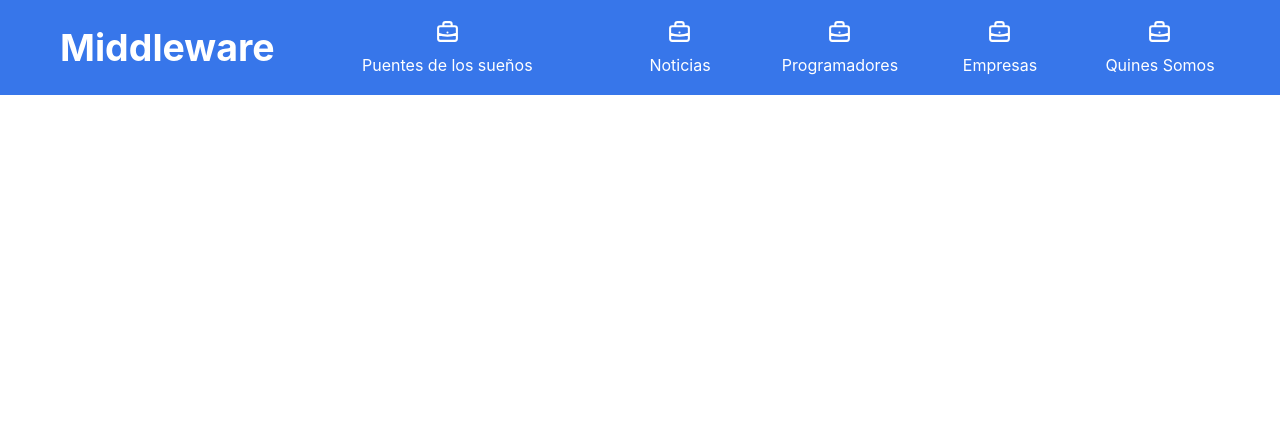
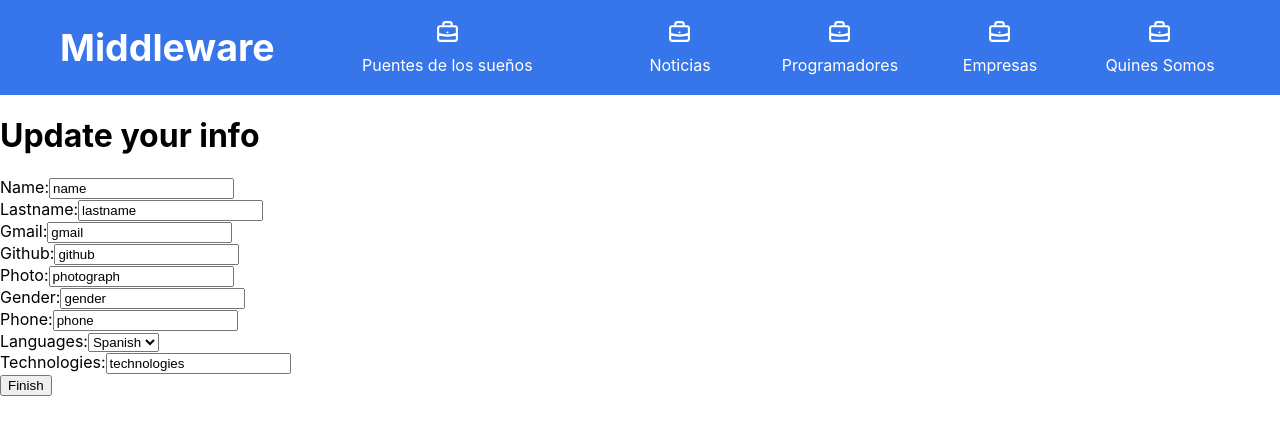
Before and after one commit to hernandiazz9/MiddlewareApp, a React (Create React App) app in the folder client/: page /createuser in a window 1280 px wide. Shown: the top 434 px of the page. Built offline with nearby package versions, Linux system fonts and the light colour scheme.

Commit message:
first commit, form basic ready

```diff
--- a/client/src/App.js
+++ b/client/src/App.js
@@ -4,6 +4,7 @@ import Login from "./components/login";
 import Home from "./components/Home";
 import LandingPage from './components/LandingPage';
 import NavBar from "./components/NavBar/NavBar"
+import CreateUsers from "./components/CreateUsers/CreateUsers";
 function App() {
   return (
     <Router>
@@ -12,6 +13,7 @@ function App() {
         <Route exact path="/login" component={Login} />
         <Route exact path="/home" component={Home} />
         <Route exact path="/" component={LandingPage} />
+        <Route exact path="/createuser" component={CreateUsers} />
         {/* <RutaPrivada exact path="/proyectos" component={Proyectos} /> */}
       </Switch>
     </Router>
--- /dev/null
+++ b/client/src/components/CreateUsers/CreateUsers.jsx
@@ -0,0 +1,74 @@
+import React from 'react'
+
+
+const CreateUsers = () => {
+    return (
+        <div>
+            <form>
+                <div>
+                    <h1>Update your info</h1>
+                </div>
+                <div>
+                    <label>Name:</label>
+                    <input type='text'
+                    value='name'
+                    />
+                </div>
+                <div>
+                    <label>Lastname:</label>
+                    <input type='text'
+                    value='lastname'
+                    />
+                </div>
+                <div>
+                    <label>Gmail:</label>
+                    <input type='text'
+                    value='gmail'
+                    />
+                </div>
+                <div>
+                    <label>Github:</label>
+                    <input type='text'
+                    value='github'
+                    />
+                </div>
+                <div>
+                    <label>Photo:</label>
+                    <input type='text'
+                    value='photograph'
+                    />
+                </div>
+                <div>
+                    <label>Gender:</label>
+                    <input type='text'
+                    value='gender'
+                    />
+                </div>
+                <div>
+                    <label>Phone:</label>
+                    <input type='text'
+                    value='phone'
+                    />
+                </div>
+                <div>
+                    <label>Languages:</label>
+                    <select>
+                    <option value="english">English</option>
+                    <option selected value="spanish">Spanish</option>
+                    </select>
+                </div>
+                <div>
+                    <label>Technologies:</label>
+                    <input type='text'
+                    value='technologies'
+                    />
+                </div>
+               <div>
+                    <button type='submit'>Finish</button>
+               </div>
+            </form>
+        </div>
+    )
+}
+
+export default CreateUsers;
```
